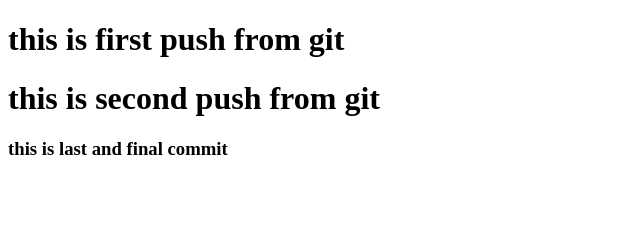
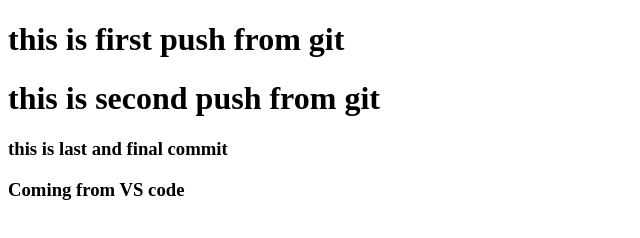
Before and after one commit to csmarwal/Setting-Automate-with-CPanel-git-, a plain HTML site: page index.html in a window 1280 px wide. Shown: the whole page, without its empty margins (0-640 px from the left). Drawn offline with Linux system fonts and the light colour scheme.

Commit message:
coming from vs code

```diff
--- a/index.html
+++ b/index.html
@@ -12,6 +12,8 @@
     <h1> this is first push from git</h1>
     <h1> this is second push from git</h1>
     <h3> this is last and final commit</h3>
+    <h3> Coming from VS code</h3>
+
 </body>
 
 </html>
```
